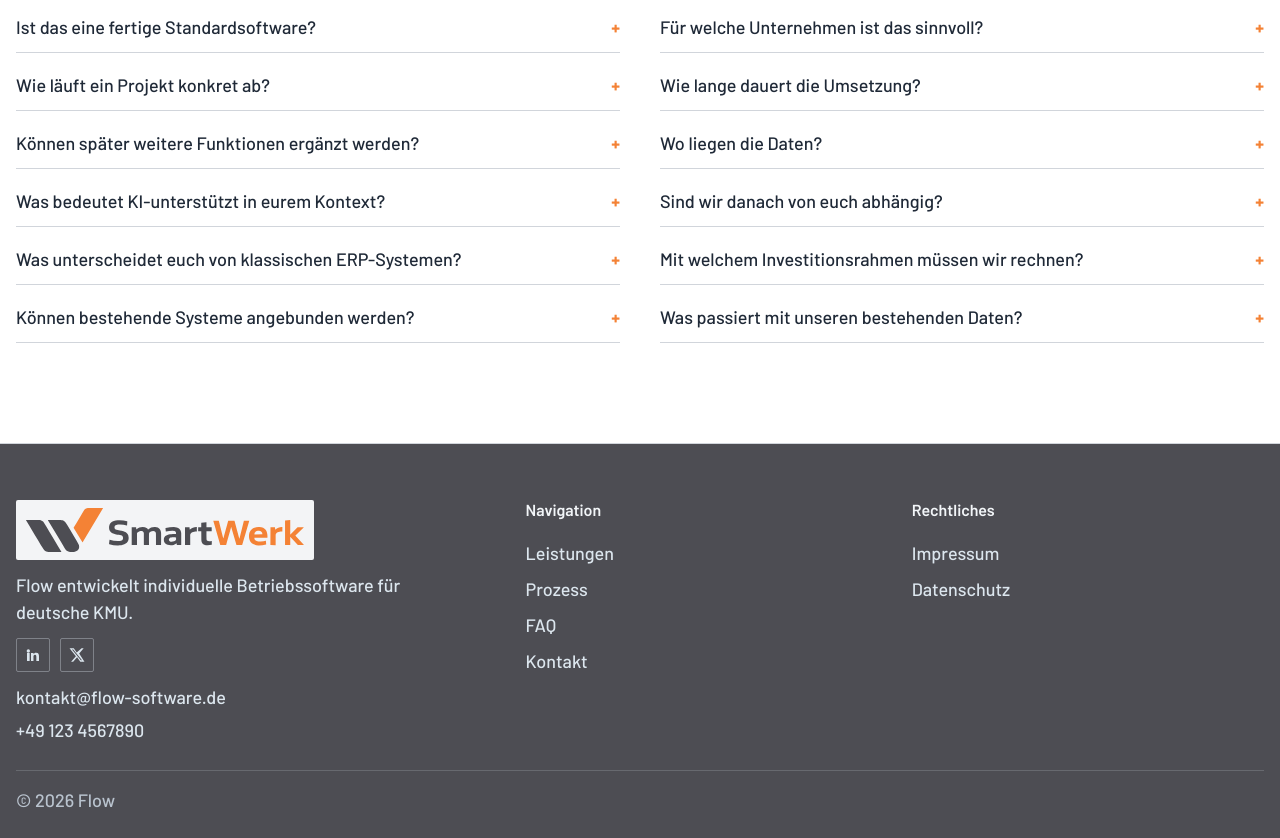
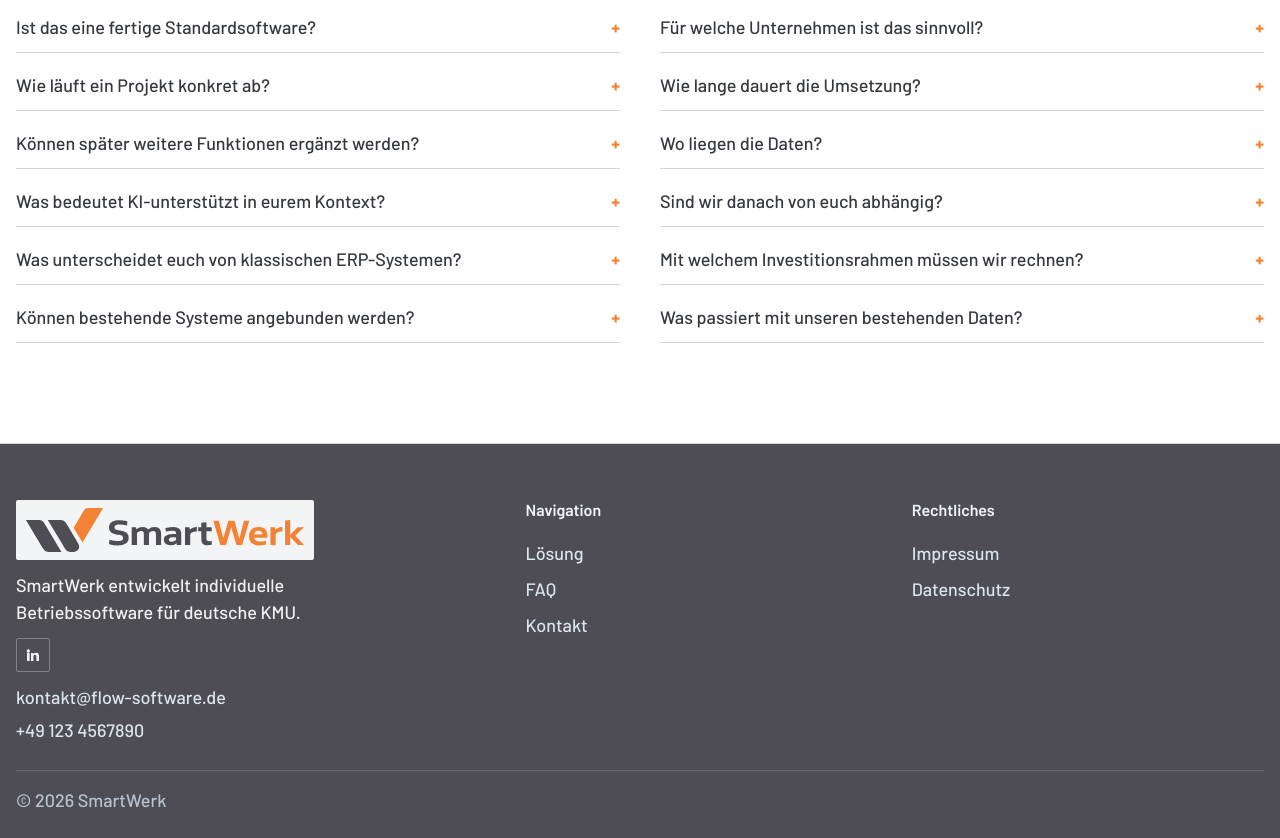
Before and after one commit to LightworksShop/StartupLandingpage, a website: page index.html in a window 1280 px wide. Shown: the part 9660-10498 px from the top of the page. Drawn offline with Linux system fonts and the light colour scheme.

Commit message:
footer optimized

```diff
--- a/index.html
+++ b/index.html
@@ -336,19 +336,14 @@
   <footer class="site-footer">
     <div class="container footer-inner">
       <section class="footer-column footer-brand" aria-label="Marke und Kontakt">
-        <a class="footer-logo" href="#top" aria-label="Flow Startseite">
-          <img src="assets/images/logo.svg" alt="Flow Logo">
+        <a class="footer-logo" href="#top" aria-label="SmartWerk Startseite">
+          <img src="assets/images/logo.svg" alt="SmartWerk Logo">
         </a>
-        <p class="footer-claim">Flow entwickelt individuelle Betriebssoftware für deutsche KMU.</p>
+        <p class="footer-claim">SmartWerk entwickelt individuelle Betriebssoftware für deutsche KMU.</p>
         <div class="footer-social" aria-label="Social Media">
           <a href="https://www.linkedin.com" target="_blank" rel="noopener noreferrer" aria-label="LinkedIn">
             <svg viewBox="0 0 24 24" aria-hidden="true">
               <path d="M4.98 3.5A2.5 2.5 0 1 0 5 8.5 2.5 2.5 0 0 0 4.98 3.5zM3 9h4v12H3zM9 9h3.82v1.64h.05c.53-1.01 1.83-2.08 3.77-2.08C20.38 8.56 21 11 21 14.18V21h-4v-6.02c0-1.43-.03-3.28-2-3.28-2 0-2.3 1.56-2.3 3.17V21H9z"></path>
-            </svg>
-          </a>
-          <a href="https://x.com" target="_blank" rel="noopener noreferrer" aria-label="X">
-            <svg viewBox="0 0 24 24" aria-hidden="true">
-              <path d="M18.9 2H22l-6.76 7.72L23.2 22h-6.21l-4.86-6.73L6.24 22H3.12l7.22-8.25L.8 2h6.37l4.39 6.16zM17.8 20h1.72L6.27 3.9H4.42z"></path>
             </svg>
           </a>
         </div>
@@ -360,8 +355,7 @@
 
       <nav class="footer-column footer-nav" aria-label="Interne Links">
         <h3>Navigation</h3>
-        <a href="#loesung">Leistungen</a>
-        <a href="#vorgehen">Prozess</a>
+        <a href="#loesung">Lösung</a>
         <a href="#faq">FAQ</a>
         <a href="#pilot">Kontakt</a>
       </nav>
@@ -373,7 +367,7 @@
       </nav>
     </div>
     <div class="container footer-bottom">
-      <p>&copy; <span id="year"></span> Flow</p>
+      <p>&copy; <span id="year"></span> SmartWerk</p>
     </div>
   </footer>
 
--- a/styles.css
+++ b/styles.css
@@ -4,7 +4,7 @@
   --color-surface-alt: #f9f9f9;
   --color-surface-soft: #ffffff;
   --color-surface-accent: #1f2937;
-  --color-text: #1f2937;
+  --color-text: #35383c;
   --color-muted: #6b7280;
   --color-primary: #4d4d53;
   --color-primary-strong: #111827;
@@ -1565,7 +1565,7 @@ p {
 
 .footer-claim {
   margin: 0;
-  color: #dce6ee;
+  color: #f1f1f1;
   max-width: 38ch;
 }
 
@@ -1583,7 +1583,7 @@ p {
   justify-content: center;
   border: 1px solid rgba(220, 230, 238, 0.35);
   border-radius: var(--radius-sm);
-  color: #dce6ee;
+  color: #f1f1f1;
   transition: background-color 140ms ease, border-color 140ms ease, color 140ms ease;
 }
 
@@ -1611,7 +1611,7 @@ p {
 
 .footer-contact p {
   margin: 0;
-  color: #bfcad5;
+  color: #f1f1f1;
 }
 
 .footer-nav,
```
